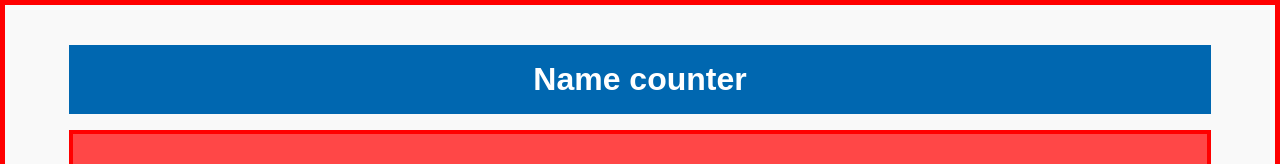
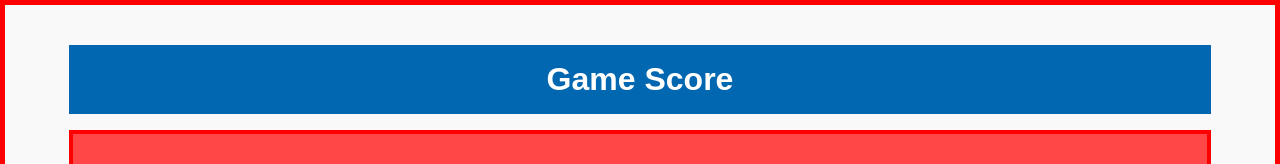
Before and after one commit to tus020191/project, a plain HTML site: page Game.html in a window 1280 px wide. Shown: the top 164 px of the page. Drawn offline with Linux system fonts and the light colour scheme.

Commit message:
Update and rename name_counter.html to Game.html

```diff
--- a/name_counter.html
+++ b/Game.html
@@ -3,7 +3,7 @@
 <head>
     <meta charset="UTF-8">
     <meta name="viewport" content="width=device-width, initial-scale=1.0">
-    <title>Name Counter</title>
+    <title>Game</title>
     <style>
         /* Reset & Base */
 * {
@@ -116,7 +116,7 @@ h1 {
 
 <body>
 
-    <h1> Name counter</h1>
+    <h1>Game Score</h1>
 
     <div id="box" >
         <button id="btn-1">
```
